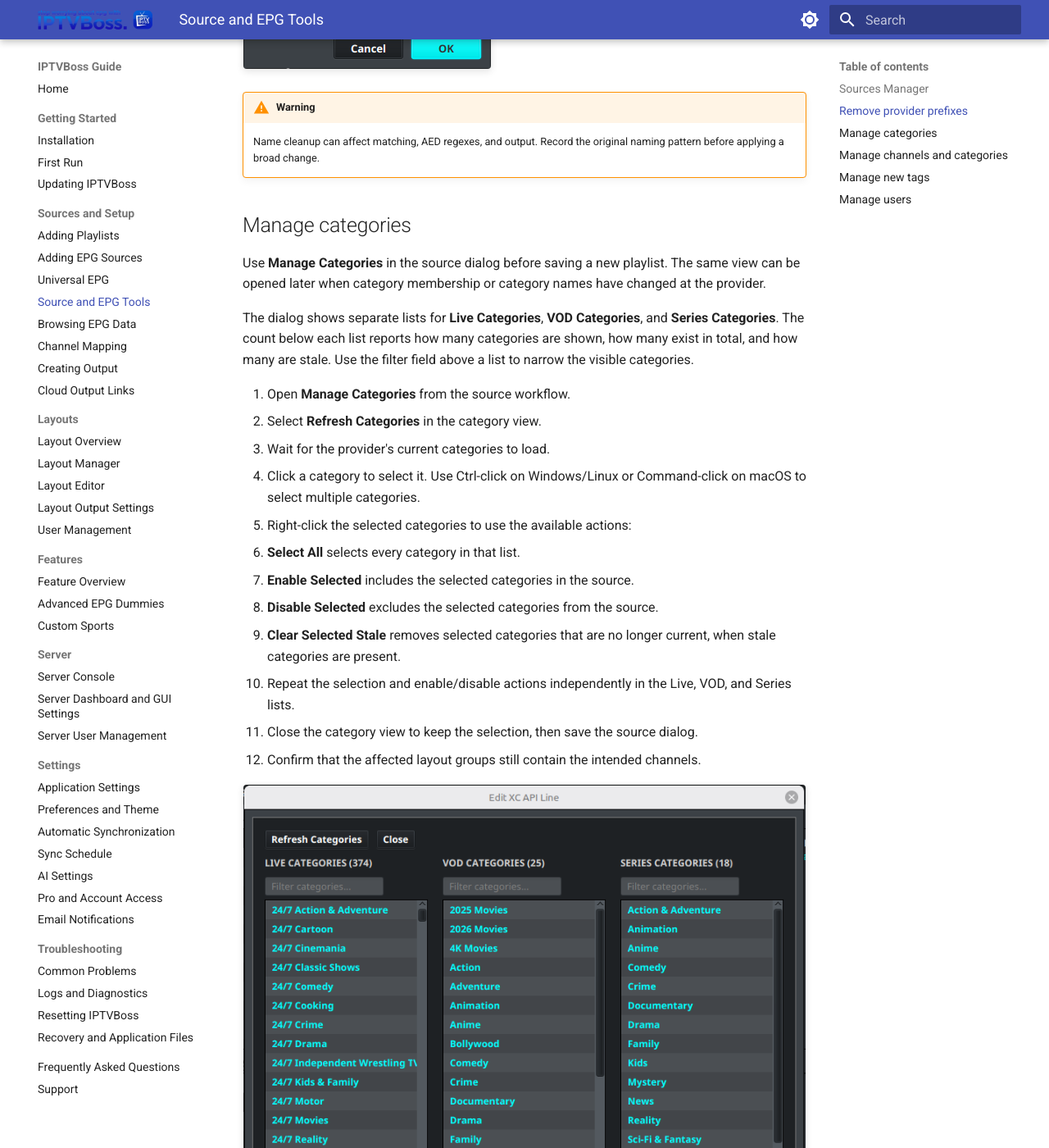
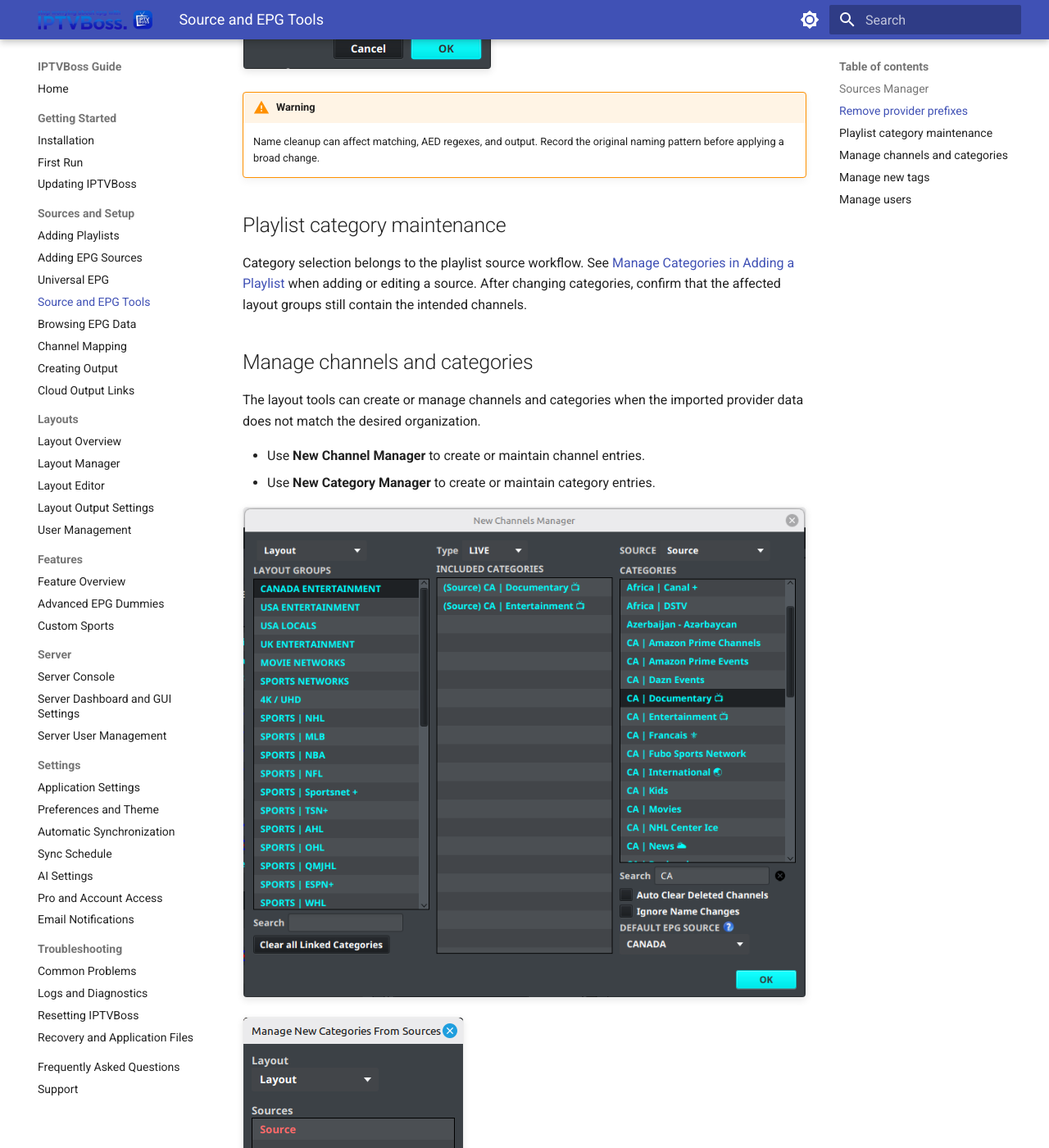
Before and after one commit to walrusone/iptvboss_guide, an MkDocs documentation site: the page built from docs/setup/source-tools.md, in a window 1280 px wide and 1400 px high, scrolled down 2182 px. Shown: the whole window at 82% size. Built offline with MkDocs 1.6.1 and Material for MkDocs 9.7.7, drawn with Linux system fonts in a browser that asks for light colours.

Commit message:
Move category management into playlist setup

```diff
--- a/docs/setup/source-tools.md
+++ b/docs/setup/source-tools.md
@@ -27,26 +27,9 @@ Use **Sync All Sources** when all configured playlist sources should be refreshe
 !!! warning
     Name cleanup can affect matching, AED regexes, and output. Record the original naming pattern before applying a broad change.
 
-## Manage categories
+## Playlist category maintenance
 
-Use **Manage Categories** in the source dialog before saving a new playlist. The same view can be opened later when category membership or category names have changed at the provider.
-
-The dialog shows separate lists for **Live Categories**, **VOD Categories**, and **Series Categories**. The count below each list reports how many categories are shown, how many exist in total, and how many are stale. Use the filter field above a list to narrow the visible categories.
-
-1. Open **Manage Categories** from the source workflow.
-2. Select **Refresh Categories** in the category view.
-3. Wait for the provider's current categories to load.
-4. Click a category to select it. Use Ctrl-click on Windows/Linux or Command-click on macOS to select multiple categories.
-5. Right-click the selected categories to use the available actions:
-   - **Select All** selects every category in that list.
-   - **Enable Selected** includes the selected categories in the source.
-   - **Disable Selected** excludes the selected categories from the source.
-   - **Clear Selected Stale** removes selected categories that are no longer current, when stale categories are present.
-6. Repeat the selection and enable/disable actions independently in the Live, VOD, and Series lists.
-7. Close the category view to keep the selection, then save the source dialog.
-8. Confirm that the affected layout groups still contain the intended channels.
-
-![Refresh categories](../assets/images/epg/manage-refresh-categories.png)
+Category selection belongs to the playlist source workflow. See [Manage Categories in Adding a Playlist](playlists.md#manage-categories) when adding or editing a source. After changing categories, confirm that the affected layout groups still contain the intended channels.
 
 ## Manage channels and categories
 
```
Also changed, not shown: docs/setup/playlists.md (+22 -2 lines).
